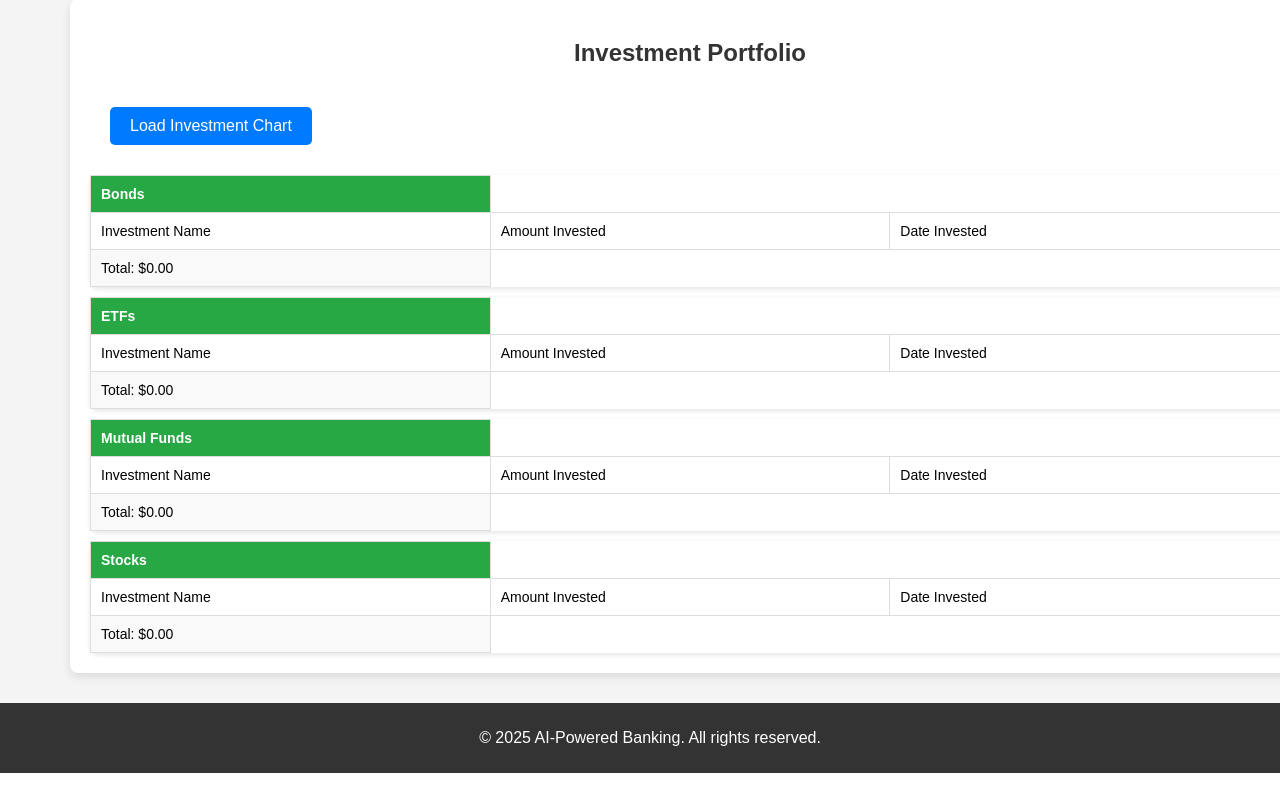
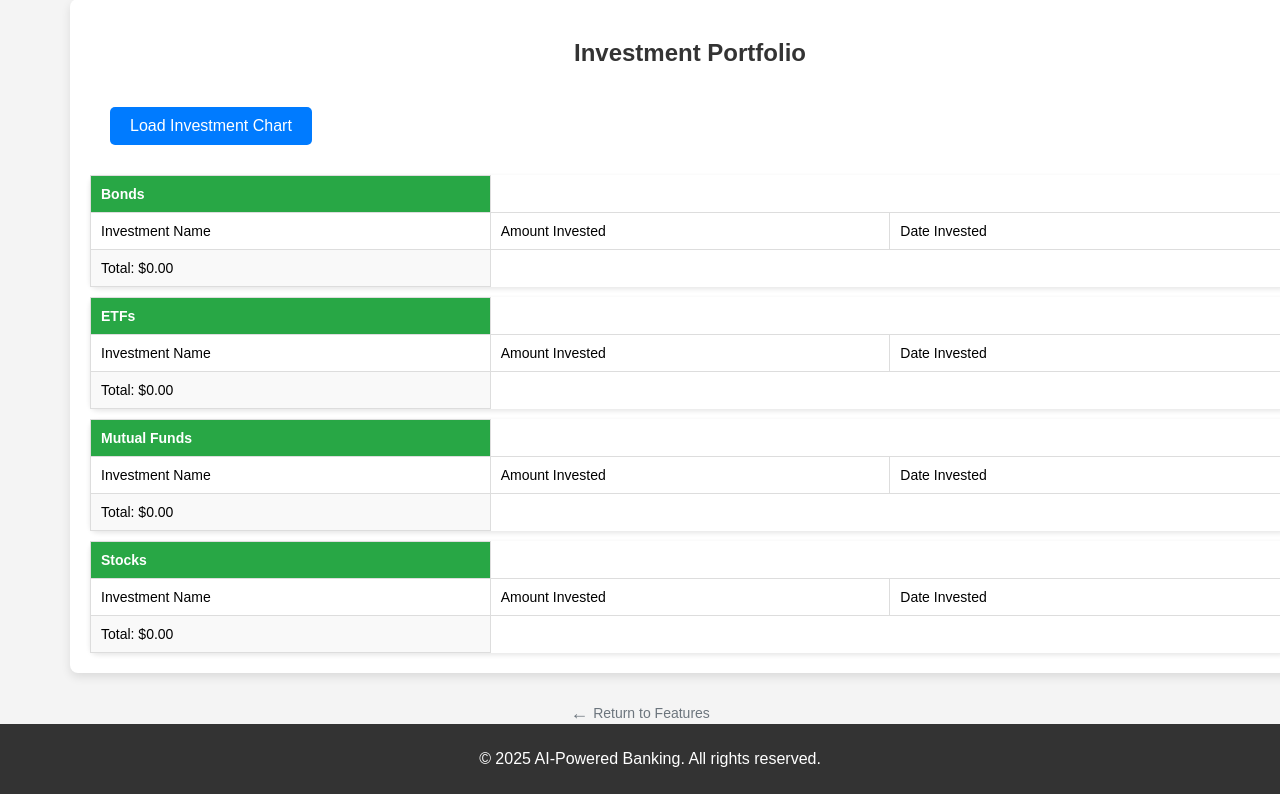
Before and after one commit to arushlow/BC3415-Group3, a Flask app: page /dashboard in a window 1280 px wide. Shown: the part 439-1233 px from the top of the page. Before the commit the page ends 1212 px from the top, so only its background shows below. Run offline with Flask 3, Linux system fonts and the light colour scheme; the visitor is signed in with stand-in values (Sample User, id 1); data comes from the database, SQL or seed files in the repository; data that the repository does not hold is empty.

Commit message:
Added back button to all pages

```diff
--- a/static/dashboard.css
+++ b/static/dashboard.css
@@ -187,6 +187,26 @@ table tr.total-row td {
     outline: none;
 }
 
+.form-footer {
+    margin-top: 20px;
+    text-align: center;
+}
+
+.back-icon {
+    margin-right: 5px;
+    font-size: 18px;
+}
+
+.back-link {
+    display: flex;
+    align-items: center;
+    justify-content: center;
+    color: #6c757d;
+    text-decoration: none;
+    transition: color 0.3s;
+    font-size: 14px;
+}
+
 footer {
     text-align: center;
     padding: 10px;
--- a/templates/account_info.html
+++ b/templates/account_info.html
@@ -29,6 +29,11 @@
             </tr>
             {% endfor %}
         </table>
+        <div class="form-footer">
+            <a href="{{ url_for('dashboard') }}" class="back-link">
+                <span class="back-icon">←</span> Return to Dashboard
+            </a>
+        </div>
     </main>
 
 </body>
--- a/templates/dashboard.html
+++ b/templates/dashboard.html
@@ -146,6 +146,11 @@
                 </tr>
             </table>
         </div>
+        <div class="form-footer">
+            <a href="{{ url_for('features') }}" class="back-link">
+                <span class="back-icon">←</span> Return to Features
+            </a>
+        </div>
     </main>
     <footer>
         <p>&copy; 2025 AI-Powered Banking. All rights reserved.</p>
--- a/templates/data.html
+++ b/templates/data.html
@@ -44,6 +44,11 @@
                 <button type="submit" class="submit-btn">Upload File</button>
             </form>
         </div>
+        <div class="form-footer">
+            <a href="{{ url_for('features') }}" class="back-link">
+                <span class="back-icon">←</span> Return to Features
+            </a>
+        </div>
     </main>
 </body>
 
--- a/templates/invest_info.html
+++ b/templates/invest_info.html
@@ -143,6 +143,11 @@
                 </td>
             </table>
         </div>
+        <div class="form-footer">
+            <a href="{{ url_for('dashboard') }}" class="back-link">
+                <span class="back-icon">←</span> Return to Dashboard
+            </a>
+        </div>
     </main>
 </body>
 
```
